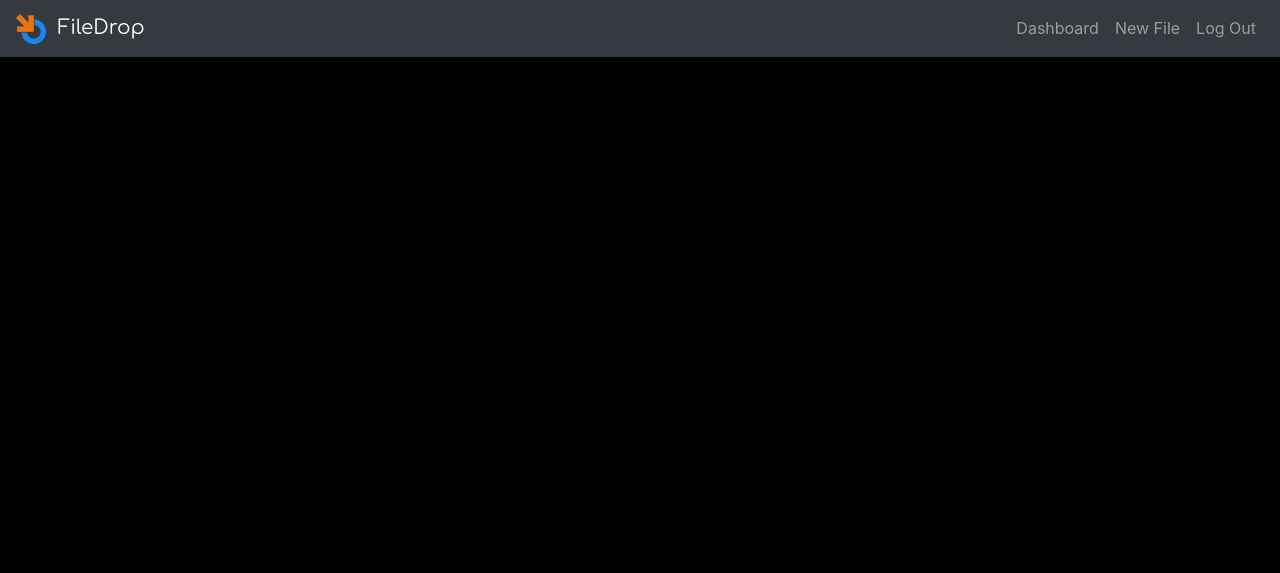
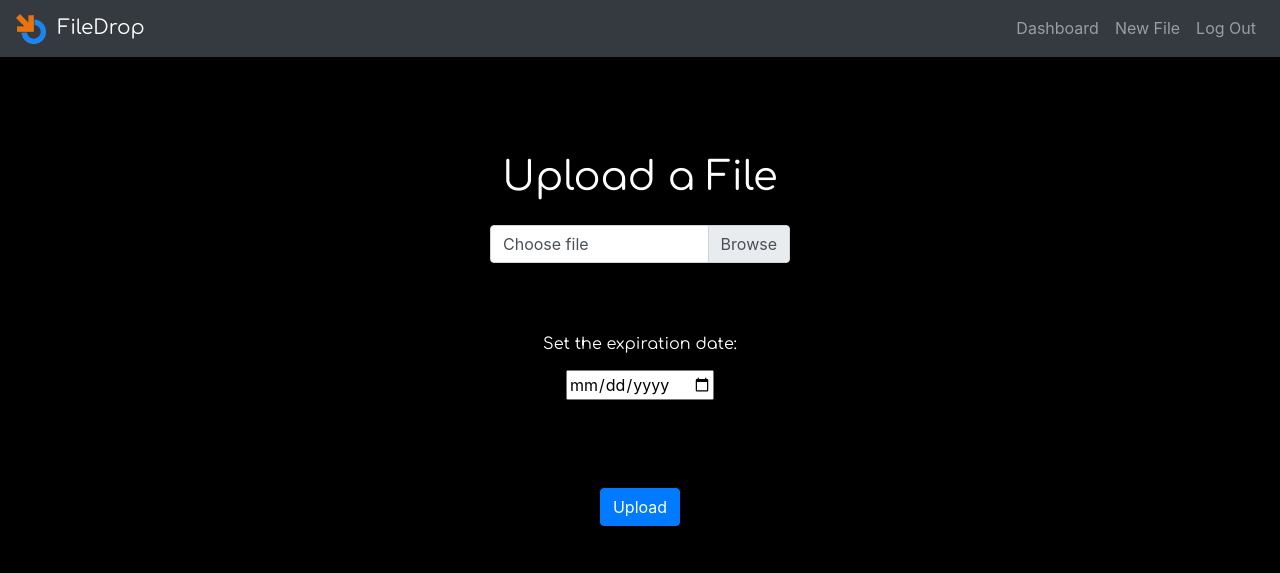
Before and after one commit to AjayBhatta16/filedrop, a Flask app: page /newfile in a window 1280 px wide. Shown: the top 573 px of the page. Run offline with Flask 2, Linux system fonts and the light colour scheme; some libraries are stand-ins or nearby versions.

Commit message:
file upload working progress

```diff
--- a/server/main.py
+++ b/server/main.py
@@ -1,8 +1,13 @@
 from flask import Flask, request, render_template
+from werkzeug.utils import secure_filename
 from db import get_db
+
 import json
+import string
+import random
 
 app = Flask(__name__)
+app.config['UPLOAD_FOLDER'] = 'userfiles'
 
 filedrop_db = get_db()
 users = filedrop_db['users']
@@ -23,6 +28,16 @@ def userData(username):
         "username": username,
         "files": userFiles
     })
+
+def generateID():
+    return ''.join([random.choice(string.ascii_uppercase + string.digits) for _ in range(8)])
+
+def newFileID():
+    id = generateID()
+    fileQuery = files.find({"id": id})
+    if len(list(fileQuery)) > 0:
+        return newFileID()
+    return id
 
 @app.route('/')
 def send_index():
@@ -94,7 +109,34 @@ def user_create():
 
 @app.route('/file/upload', methods = ['POST'])
 def file_upload():
-    return 'file_upload'
+    if 'file' not in request.files:
+        print('No file part')
+        return json.dumps({
+            "status": "400",
+            "message": "no file part"
+        })
+    f = request.files['file']
+    if f.filename == '':
+        print('No selected file')
+    else:
+        print('File received: ', f.filename)
+    print("file received")
+    dataStr = request.data.decode()
+    data = json.loads(data)
+    print("JSON data received")
+    id = newFileID()
+    f.save(secure_filename(id+"."+data['type']))
+    newFile = {
+        "id": id,
+        "type": data['type'],
+        "expDate": data['expDate'],
+        "ownerID": data['ownerID']
+    }
+    files.insert_one(newFile)
+    return json.dumps({
+        "status": 200,
+        "fileID": id
+    })
 
 @app.route('/<fileID>', methods = ['GET', 'DELETE'])
 def get_file(fileID):
--- a/server/static/app.js
+++ b/server/static/app.js
@@ -102,11 +102,51 @@ app.controller("dashboardCtrl", ['$scope', function($scope) {
     $scope.user = JSON.parse(sessionStorage.getItem('currentUser'))
 }])
 
-app.controller("newfileCtrl", ['$scope', function($scope) {
+app.controller("newfileCtrl", ['$scope', '$http', function($scope, $http) {
     $scope.logout = () => {
         console.log('logout')
         sessionStorage.removeItem('currentUser')
         window.location = '/'
     }
     $scope.user = JSON.parse(sessionStorage.getItem('currentUser'))
+    $scope.expDate = null
+    $scope.errorText = ""
+    $scope.handleUpload = () => {
+        $scope.errorText = ""
+        let file = document.getElementById('fileInput').files[0]
+        console.log(file)
+        console.log($scope.expDate)
+        if(!file) {
+            $scope.errorText = "Please select a file to upload"
+            return
+        }
+        if(!$scope.expDate) {
+            $scope.errorText = "Please select an expiration date"
+            return
+        }
+        $http.post('/file/upload', {
+            expDate: $scope.expDate,
+            name: file.name,
+            type: file.type.split('/')[1],
+            ownerID: $scope.user.username,
+            file: file
+          }, {
+            transformRequest: angular.identity,
+            headers: {'Content-Type': undefined}
+          })
+            .then(res => {
+                console.log(res)
+                if(res.data.status == "200") {
+                    let newFile = {
+                        expDate: $scope.expDate,
+                        name: file.name,
+                        type: file.type.split('/')[1],
+                        id: res.data.id
+                    }
+                    $scope.user.files.push(newFile)
+                    sessionStorage.setItem('currentUser', JSON.stringify($scope.user))
+                    window.location = '/dashboard'
+                }
+            })
+    }
 }])
--- a/server/static/style.css
+++ b/server/static/style.css
@@ -13,3 +13,9 @@ input[type="text"] {
     border: 1px solid #bbc;
     border-radius: 5px;
 }
+
+.custom-file {
+    width: 50%;
+    max-width: 300px;
+    min-width: 200px;
+}
--- a/server/templates/newfile.html
+++ b/server/templates/newfile.html
@@ -44,5 +44,22 @@
             </ul>
         </div>
     </nav>
+    <div class="container text-white p-5 mt-5 text-center">
+        <h1 class="title-text">Upload a File</h1>
+        <div class="custom-file text-left mt-3 mb-4">
+            <input class="custom-file-input" name="file" id="fileInput" type="file">
+            <label class="custom-file-label" for="file">Choose file</label>
+        </div>
+        <h6 class="title-text mt-5">Set the expiration date:</h6>
+        <input class="mt-2 mb-3" type="date" ng-model="expDate"><br>
+        <small class="text-danger text-left mt-3 font-weight-light" id="error-text">[[errorText]]</small><br>
+        <button class="btn btn-primary mt-5" ng-click="handleUpload()">Upload</button>
+    </div>
+    <script>
+        $(".custom-file-input").on("change", function() {
+            var fileName = $(this).val().split("\\").pop()
+            $(this).siblings(".custom-file-label").addClass("selected").html(fileName)
+        })
+    </script>
 </body>
 </html>
```
